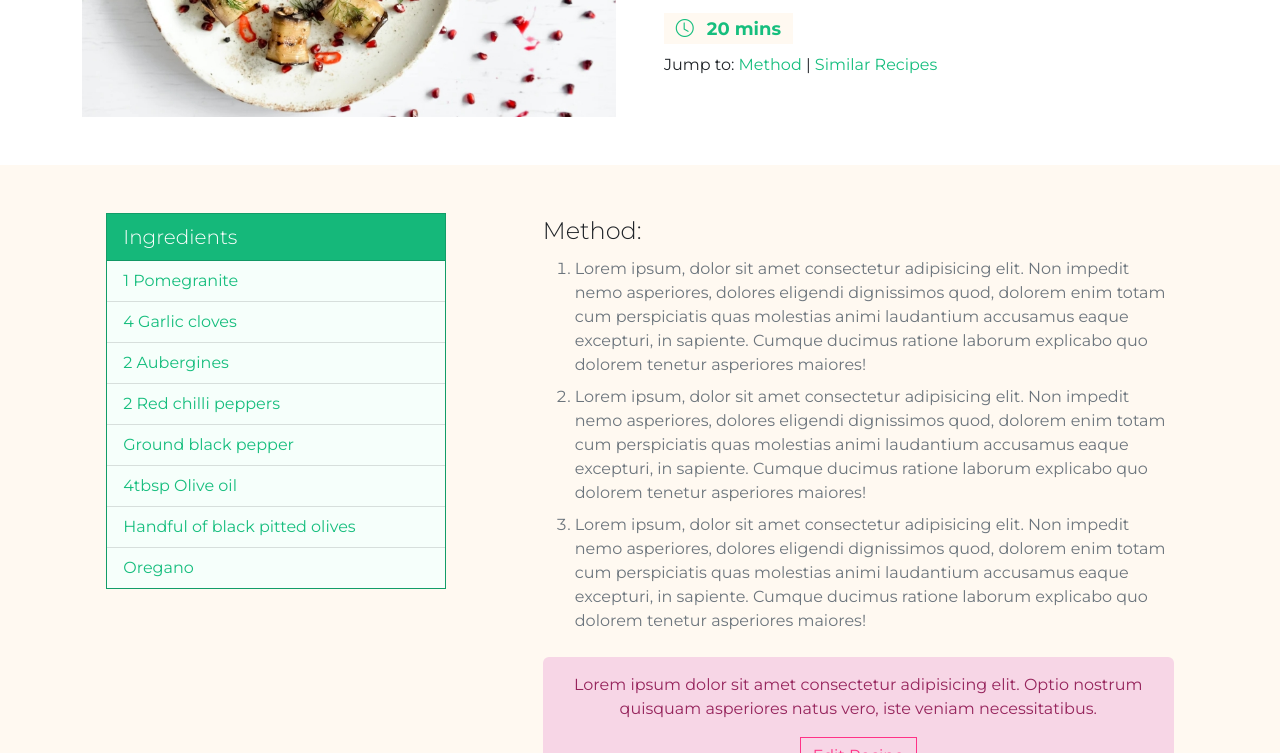
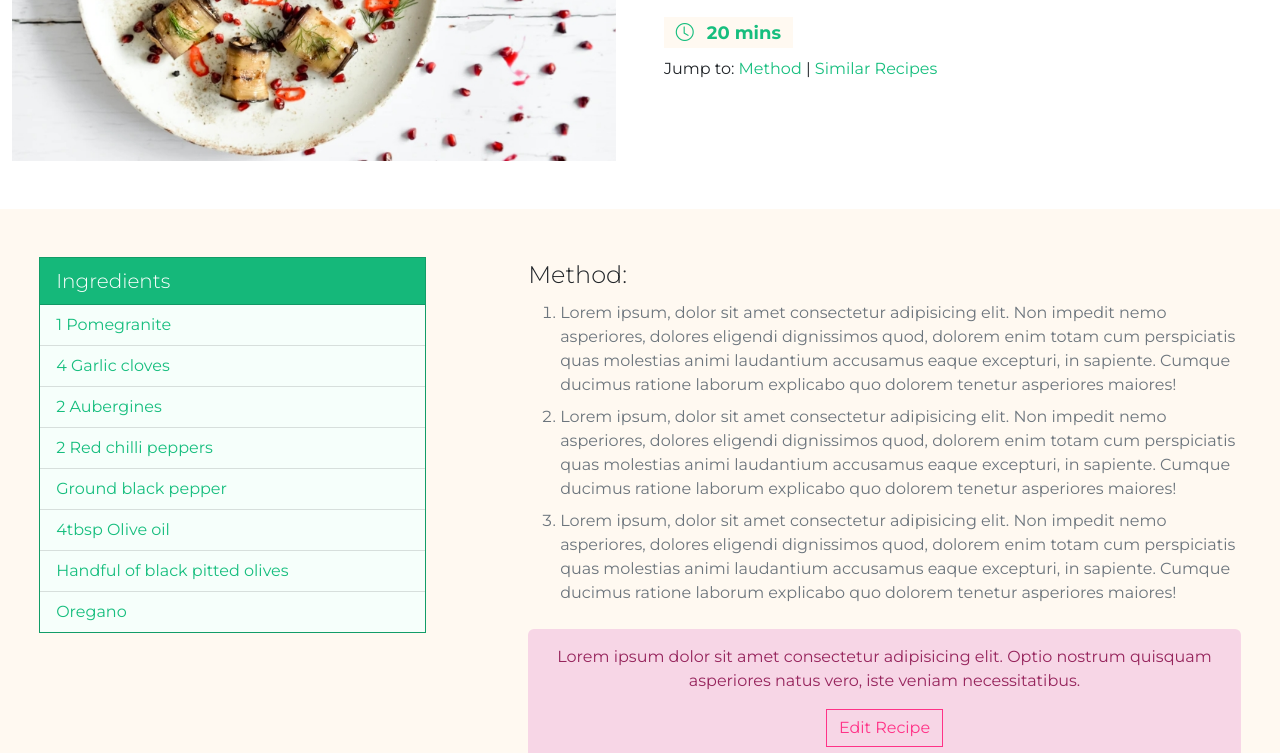
Before and after one commit to bryliebaird/SASS-bootstrap-5, a website: page index.html in a window 1280 px wide. Shown: the part 393-1146 px from the top of the page. Drawn offline with nearby package versions, Linux system fonts and the light colour scheme; files that its build step writes are made by us from their sources.

Commit message:
changed breakpoints using SASS

```diff
--- a/sass/main.scss
+++ b/sass/main.scss
@@ -33,6 +33,18 @@ $link-decoration: none;
 $link-hover-decoration: underline;
 $link-shade-percentage: 30%;
 $link-hover-color: shift-color($link-color, -$link-shade-percentage);
+
+// breakpoints
+$grid-breakpoints: (
+    xs: 0,
+    sm: 500px,
+    md: 700px,
+    lg: 900px,
+    xl: 1100px,
+    xxl: 1200px
+);
+
+
 
 // 2. Import variables + mixin files (so you can use them below)
 @import "../node_modules/bootstrap/scss/variables";
```
